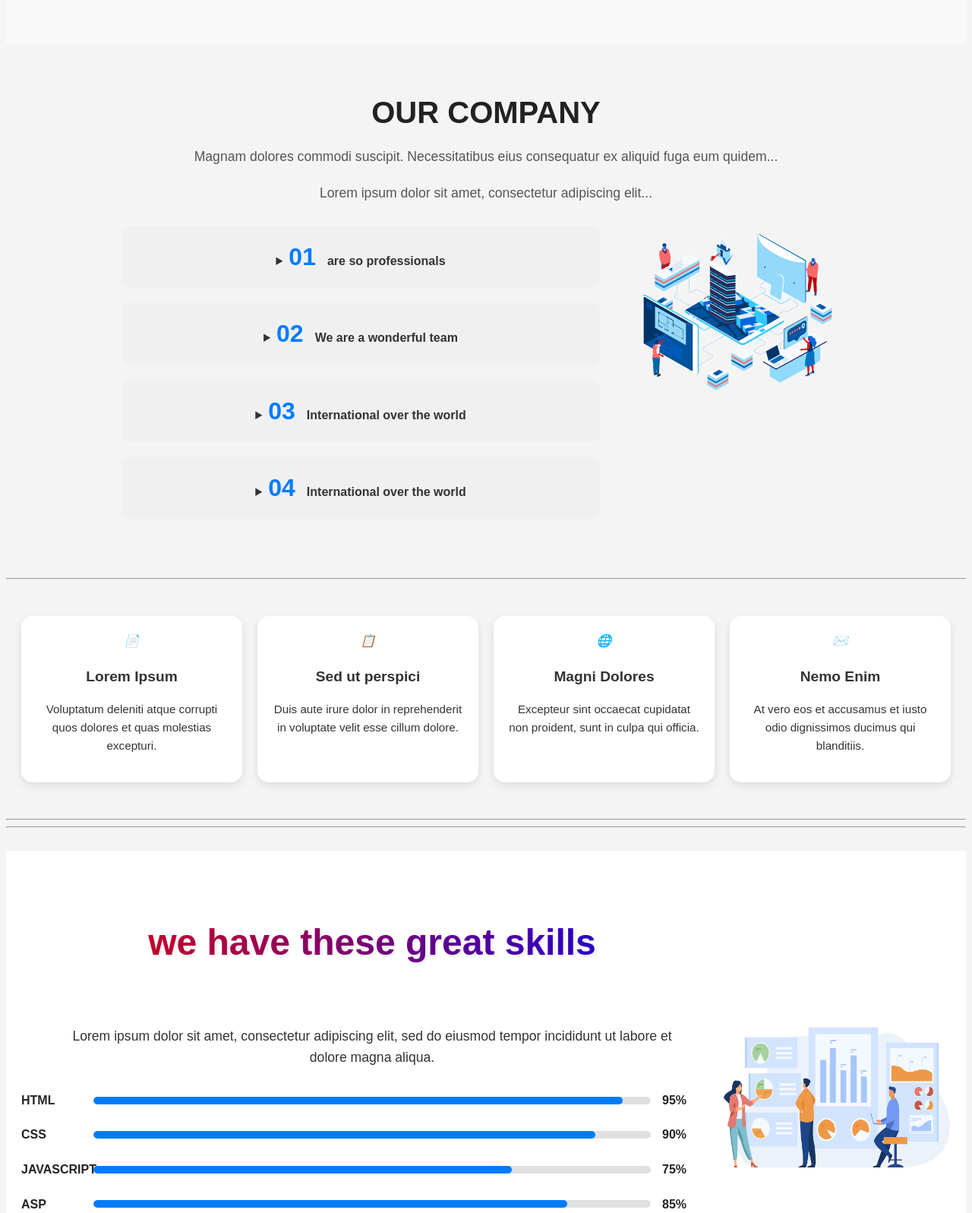
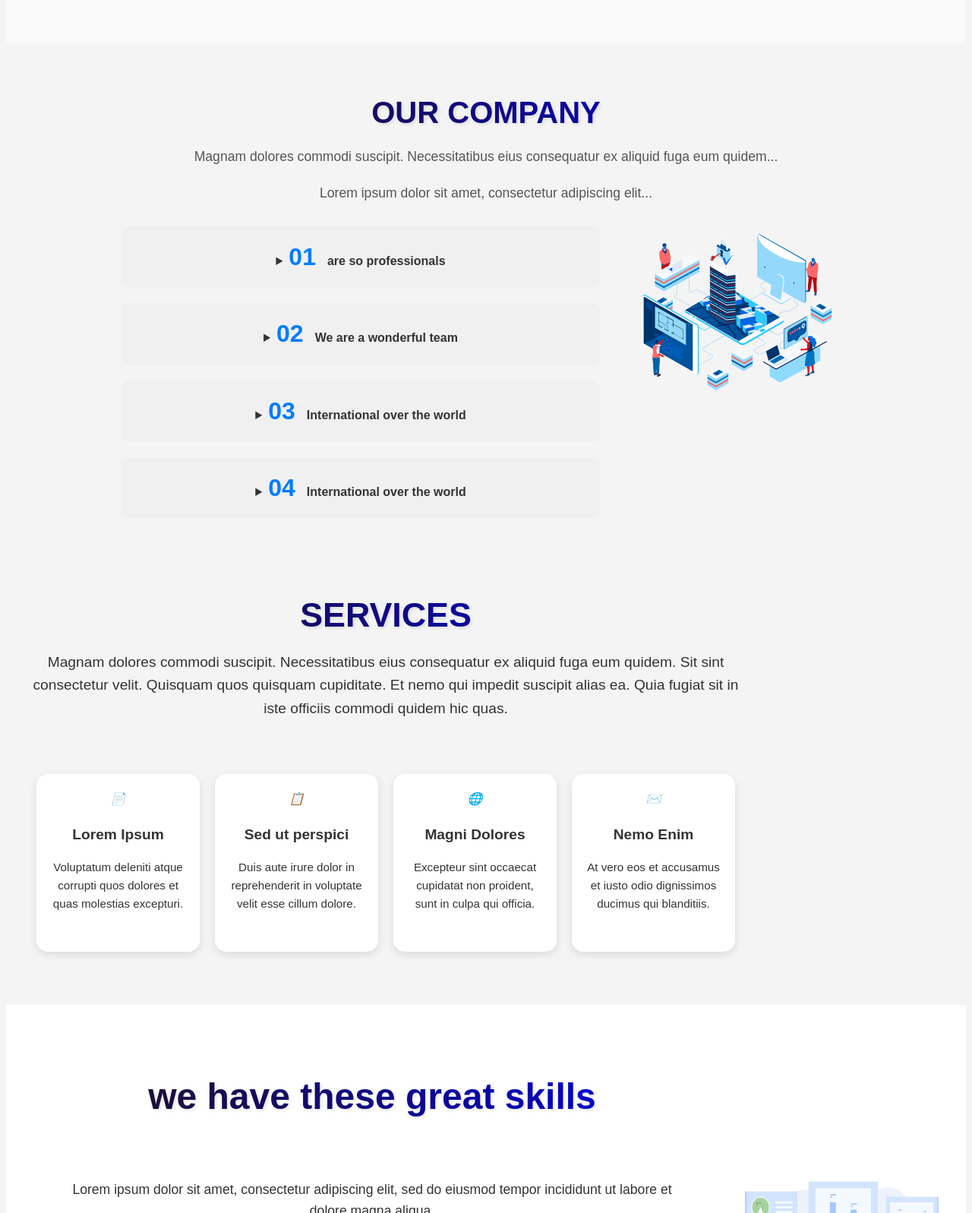
Before and after one commit to ahmadhinduoi/tasks, a plain HTML site: page our company/index.html in a window 1280 px wide. Shown: the part 1203-2800 px from the top of the page at 76% size. Drawn offline with Linux system fonts and the light colour scheme.

Commit message:
تنسيق الاخير

```diff
--- a/our company/css/styles.css
+++ b/our company/css/styles.css
@@ -25,7 +25,7 @@ body {
             font-weight: bold;
             margin-bottom: 80px;
             flex-wrap: wrap-reverse;
-            background: linear-gradient(to right, #ff0000, #0000ff);
+            background: linear-gradient(to right, #251515, #0000ff);
             -webkit-background-clip: text;
             -webkit-text-fill-color: transparent;
 
@@ -310,6 +310,7 @@ body.dark-mode .nav-links a {
 
 .text-content {
   max-width: 600px;
+
   animation: slideInLeft 1s ease-out;
 }
 
@@ -575,14 +576,12 @@ body.dark-mode .list-item {
 }
 
 
-
-
-
 /* قسم OUR COMPANY كامل الشاشة */
 /* Cards Container */
 .card-container {
+    display: flex ;
   display: grid;
-  grid-template-columns: repeat(auto-fit, minmax(220px, 1fr));
+  grid-template-columns: repeat(auto-fit, minmax(60px, 4fr));
   gap: 20px;
   padding: 40px 20px;
   background-color: #f4f4f4;
--- a/our company/index.html
+++ b/our company/index.html
@@ -20,7 +20,7 @@
       <a href="#about">About</a>
       <a href="#services">Services</a>
       <a href="#portfolio">Portfolio</a>
-      <a href="#team">Team</a>
+      <a href="#team">skills</a>
       <a href="#contact">Contact</a>
       <a href="#get-started" class="get-started">Get Started</a>
     </div>
@@ -50,7 +50,7 @@
     <img src="./img/clients/client-6.png" alt="Trusty">
   </div>
   <div id="about" class="about">
-    <h2>ABOUT US</h2>
+    <h2 class="title">ABOUT US</h2>
     <p>Lorem ipsum dolor sit amet, consectetur adipiscing elit, sed do eiusmod tempor incididunt ut labore et dolore
       magna aliqua. Ullamco laboris nisi ut aliquip ex ea commodo consequat.</p>
     <p>Ullamco laboris nisi ut aliquip ex ea commodo consequat. Duis aute irure dolor in reprehenderit in voluptate
@@ -61,7 +61,7 @@
 
   <div id="services" class="our-company-section">
     <div class="text-content">
-      <h1>OUR COMPANY</h1>
+      <h1 class="title">OUR COMPANY</h1>
       <p>
         Magnam dolores commodi suscipit. Necessitatibus eius consequatur ex
         aliquid fuga eum quidem...
@@ -117,7 +117,11 @@
     </div>
   </div>
 
-  <hr />
+  <div class="text-content">
+    <h1 class="title">SERVICES</h1>
+    <p>Magnam dolores commodi suscipit. Necessitatibus eius consequatur ex aliquid fuga eum quidem. Sit sint consectetur
+      velit. Quisquam quos quisquam
+      cupiditate. Et nemo qui impedit suscipit alias ea. Quia fugiat sit in iste officiis commodi quidem hic quas.</p>
 
     <div class="card-container">
       <div class="card">
@@ -153,15 +157,10 @@
         </p>
       </div>
     </div>
-  <hr />
+  </div>
 
 
-  <hr />
-
-  <div class="content">
-
-    <div class="skills-section">
-
+  <div id="team" class="skills-section centered">
     <div class="progressbar">
       <h1 class="title">we have these great skills</h1>
       <p>
@@ -181,6 +180,7 @@
         <div class="progress-bar">
           <div class="progress" style="width: 90%"></div>
         </div>
+
         <span>90%</span>
       </div>
       <div class="skill-item">
@@ -217,9 +217,8 @@
     </div>
   </div>
 
-  </div>
-  <hr>
-  <hr>
+
+
 
   <!-- HTML -->
   <section id="portfolio" class="gallery-section">
@@ -269,7 +268,7 @@
         <img src="img/portfolio/portfolio-12.jpg" alt="  2">
       </div>
     </div>
-    <hr>
+
   </section>
 
   <div class="container">
@@ -400,7 +399,7 @@
 
   <br>
 
-  <hr>
+
   <div class="text-content">
     <h1 class="title">Frequently Asked Questions</h1>
 
@@ -473,7 +472,7 @@
 
 
   <br>
-  <hr>
+
 
   <div id="contact" class="contact-section">
     <h1 class="title">Contact Us</h1>
```
Lines whose indentation alone changed are shown as unchanged.
